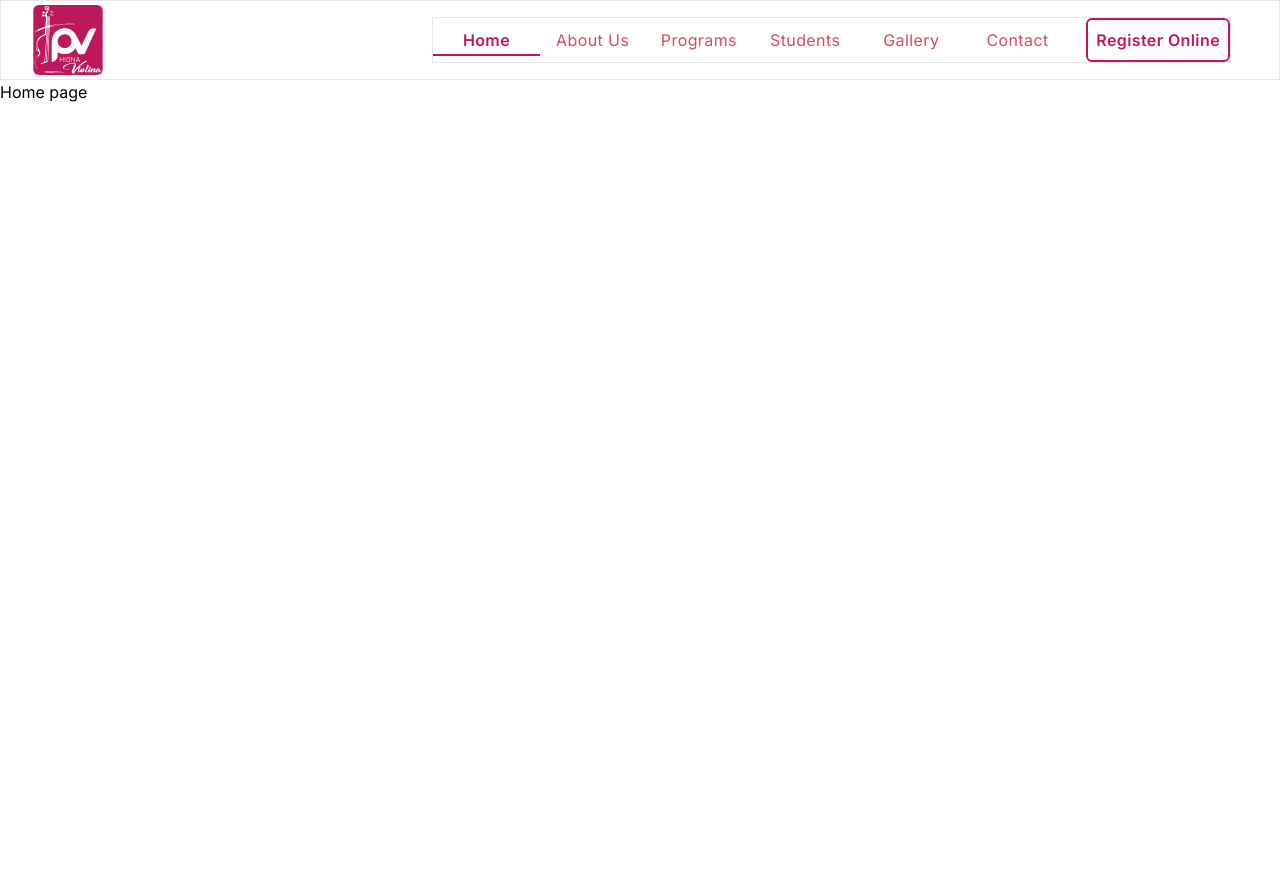
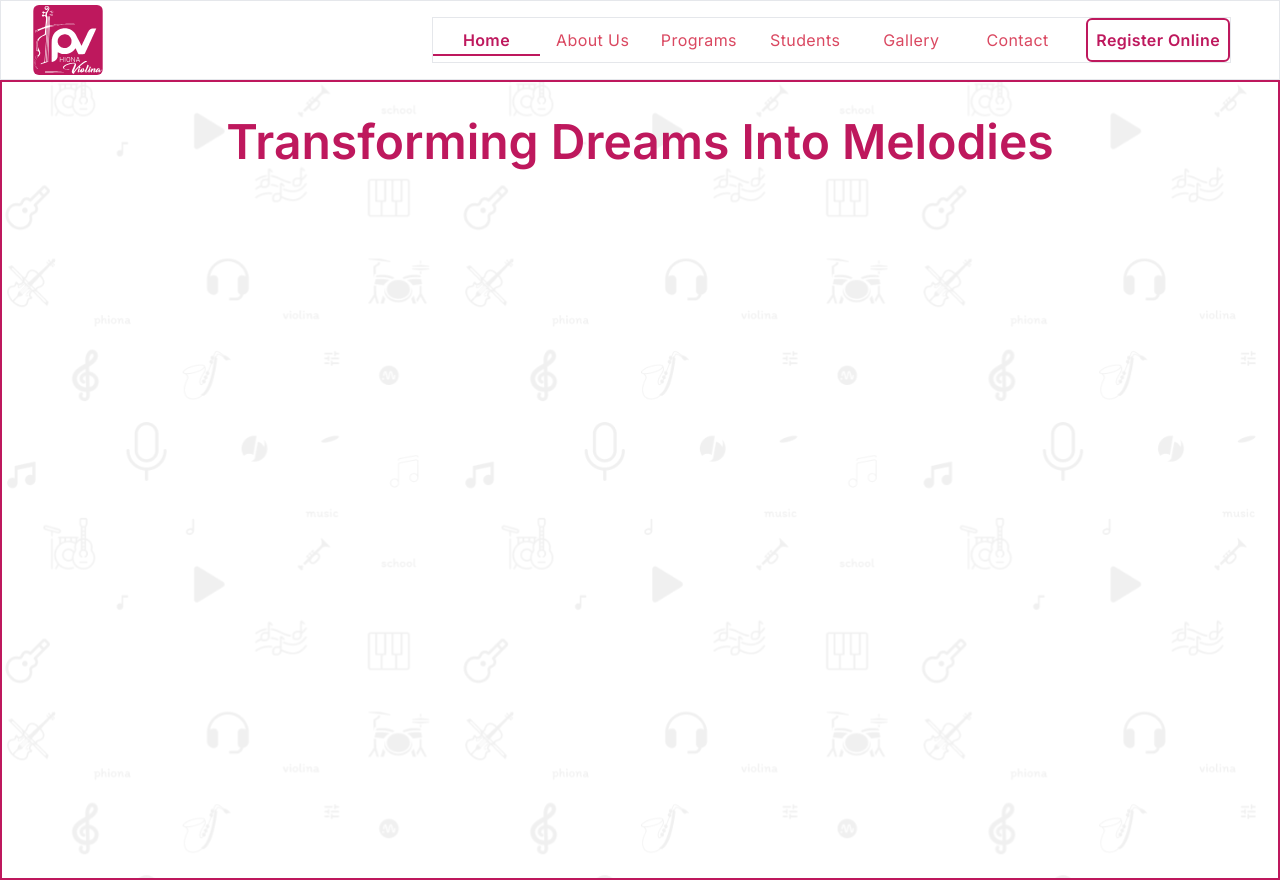
Before and after one commit to John-Kibirige/phiona-violina-music-academy, a React (Vite) app: page / in a window 1280 px wide. Before the commit the page ends 800 px from the top, so only its background shows below. Built offline with nearby package versions, Linux system fonts and the light colour scheme.

Commit message:
before adding swiper

```diff
--- a/package.json
+++ b/package.json
@@ -12,7 +12,8 @@
   "dependencies": {
     "react": "^18.3.1",
     "react-dom": "^18.3.1",
-    "react-router-dom": "^6.26.0"
+    "react-router-dom": "^6.26.0",
+    "swiper": "^11.1.9"
   },
   "devDependencies": {
     "@eslint/js": "^9.8.0",
--- /dev/null
+++ b/src/components/home/Hero.jsx
@@ -0,0 +1,13 @@
+import React from 'react';
+
+const Hero = () => {
+  return (
+    <section className="hero-container w-screen h-screen border-2 border-primary">
+      <h1 className=" font-league-spartan text-center text-primary font-semibold text-5xl leading-10 mt-10">
+        Transforming Dreams Into Melodies
+      </h1>
+    </section>
+  );
+};
+
+export default Hero;
--- a/src/components/home/Home.jsx
+++ b/src/components/home/Home.jsx
@@ -1,11 +1,12 @@
-import React from 'react'
+import React from 'react';
+import Hero from './Hero';
 
 const Home = () => {
   return (
-    <div>
-      Home page
-    </div>
-  )
-}
+    <main className="flex flex-col items-center">
+      <Hero />
+    </main>
+  );
+};
 
-export default Home
+export default Home;
--- a/src/index.css
+++ b/src/index.css
@@ -25,3 +25,10 @@
   transform-origin: bottom left;
   transition: transform 0.25s ease-out;
 }
+
+.hero-container {
+  background-image: url('./assets/pattern-one.svg');
+  background-size: cover;
+  background-position: 0% 100%;
+  background-repeat: no-repeat;
+}
```
Also changed, not shown: src/assets/pattern-one.svg (added), 1 other file (tests, documents, lock files or other folders).
